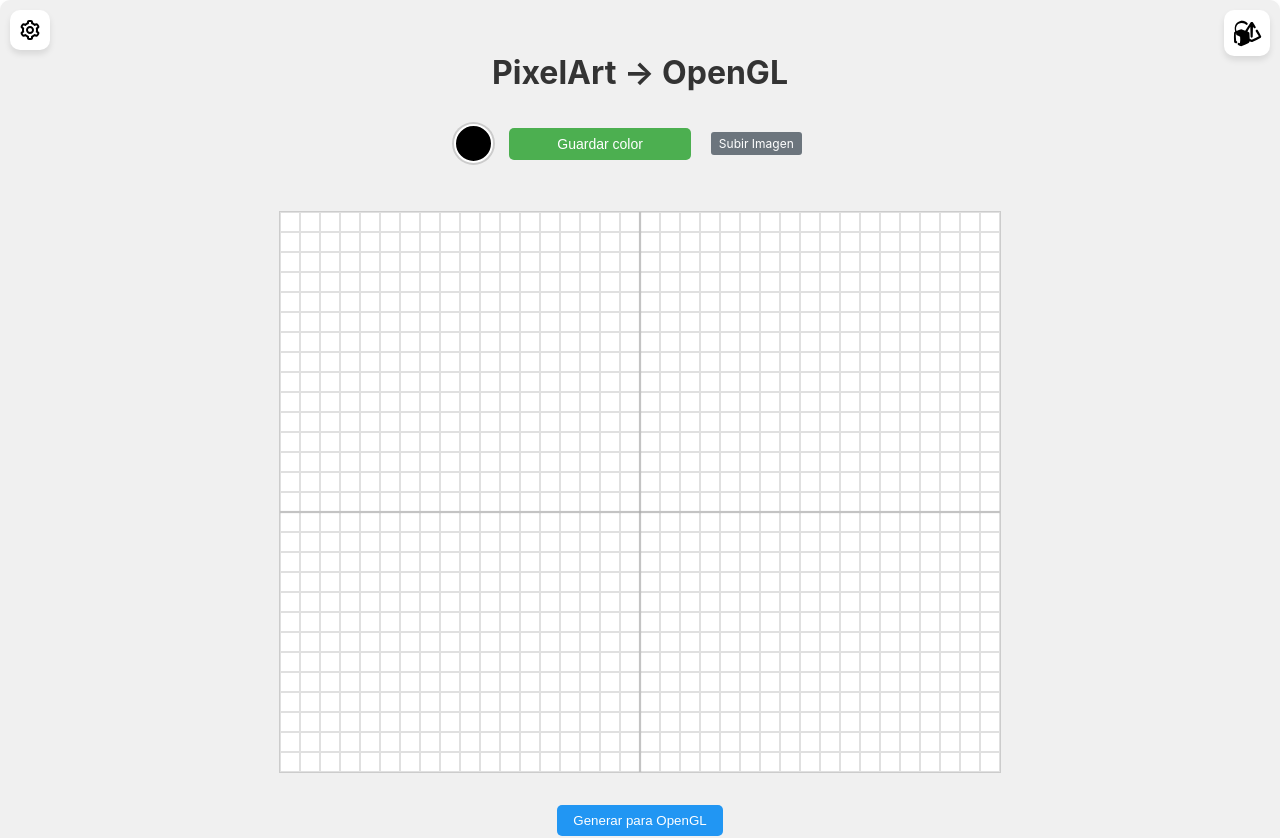
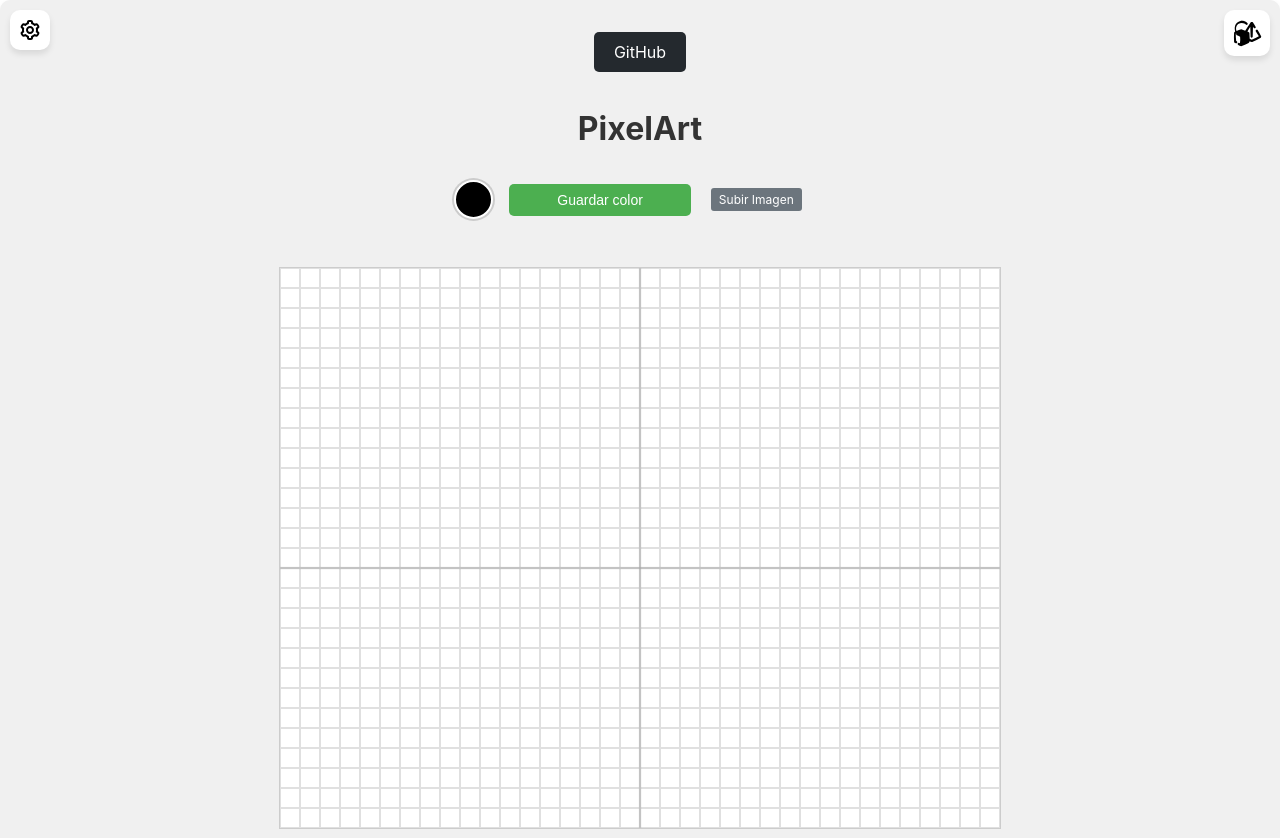
Before and after one commit to Leo-Spj/pixel-art-app, a React (Create React App) app: page / in a window 1280 px wide. Shown: the top 838 px of the page. Built offline with nearby package versions, Linux system fonts and the light colour scheme.

Commit message:
github link

```diff
--- a/src/EditorArtePixelado.css
+++ b/src/EditorArtePixelado.css
@@ -1,3 +1,18 @@
+.github-button {
+  display: inline-block;
+  background-color: #24292e; /* Color de fondo de GitHub */
+  color: #ffffff; /* Color de texto blanco */
+  text-decoration: none; /* Sin subrayado */
+  padding: 10px 20px;
+  font-size: 16px;
+  border-radius: 5px;
+  text-align: center;
+}
+
+.github-button:hover {
+  background-color: #444d56; /* Color de fondo al pasar el ratón */
+}
+
 /* EditorArtePixelado.css */
 
 .editor-container {
--- a/src/EditorArtePixelado.js
+++ b/src/EditorArtePixelado.js
@@ -130,6 +130,7 @@ const EditorArtePixelado = () => {
   };
 
   return (
+
     <div className="editor-container" onContextMenu={(e) => e.preventDefault()}>
       <div className="control-tamanio-toggle" onClick={toggleControlTamanio}>
           <img src={IconoConfigLienzo} alt="Icono" />
@@ -145,6 +146,13 @@ const EditorArtePixelado = () => {
         />
       </div>
 
+      <div>
+        <a href="https://github.com/Leo-Spj/pixel-art-app" class="github-button" target="_blank">
+          GitHub
+        </a>
+      </div>
+
+
       <div className="control-conversor-toggle" onClick={toggleControlConversor}>
         <img src={IconoEstructuras3D} alt="Icono Estructuras 3D" />
       </div>
@@ -152,7 +160,7 @@ const EditorArtePixelado = () => {
         <ConversorObjOpenGl />
       </div>
 
-      <h1 className="header">PixelArt → OpenGL</h1>
+      <h1 className="header">PixelArt</h1>
 
       <div className="flex-container">
         <div className="flex-column">
```
Also changed, not shown: 1 other file (tests, documents, lock files or other folders).
